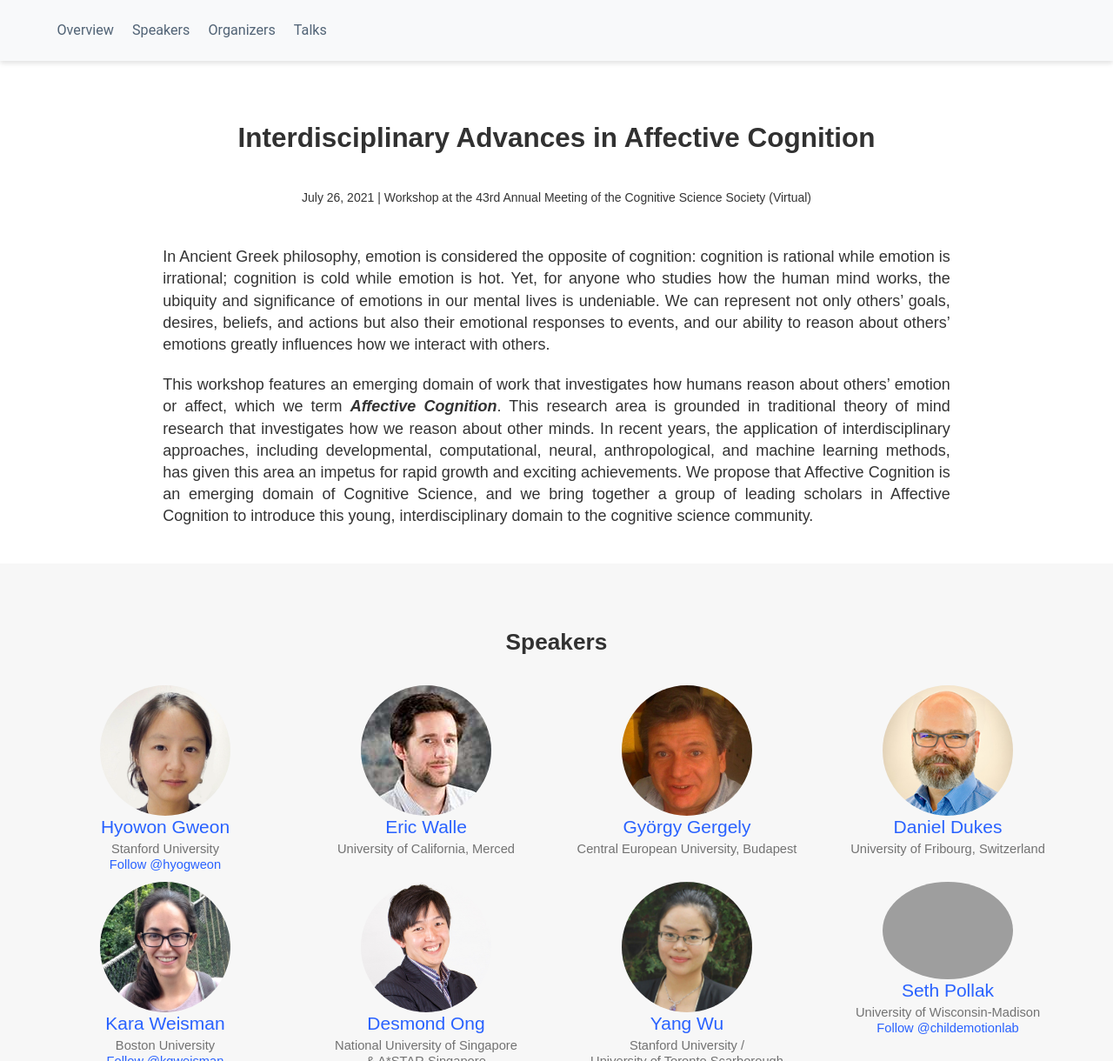
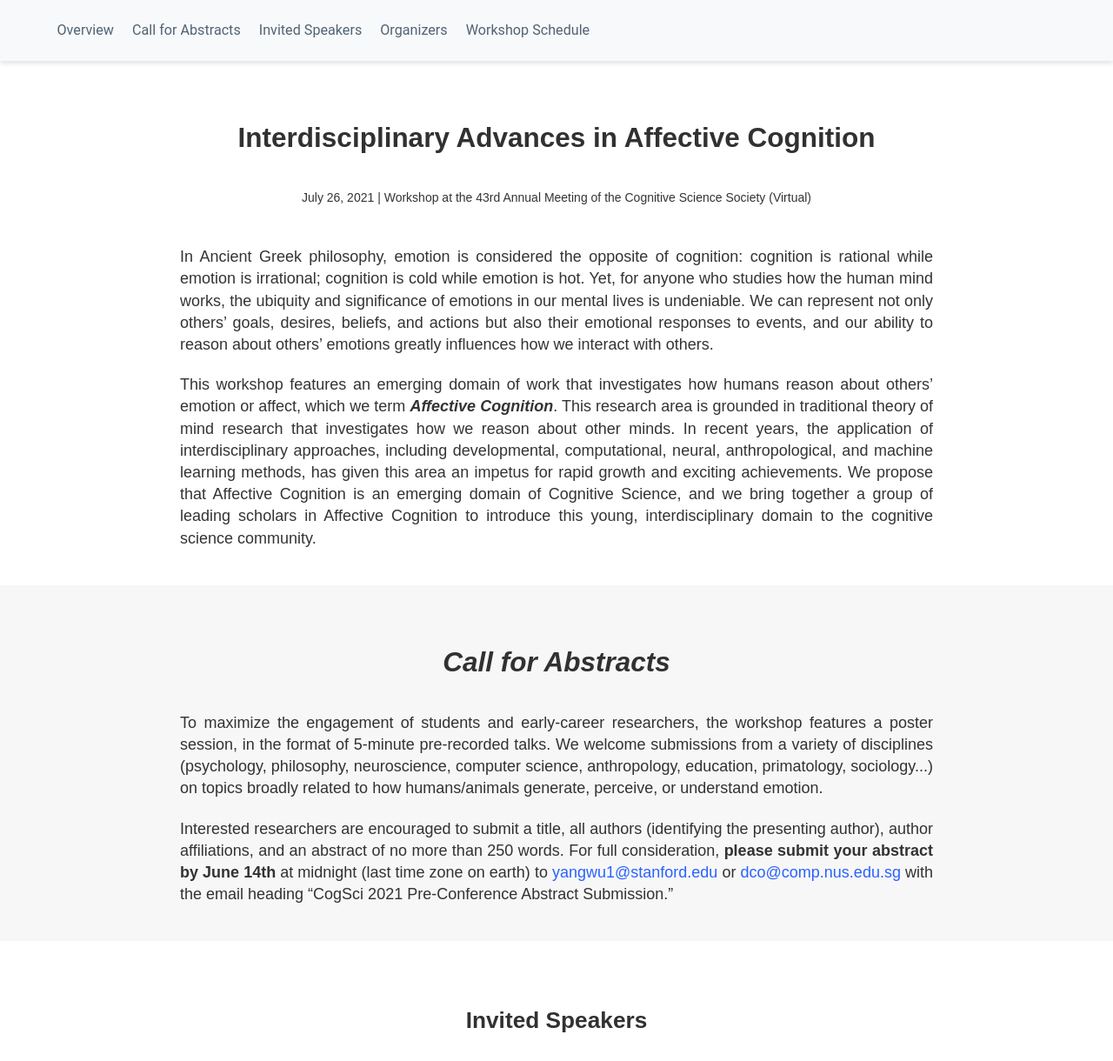
Before and after one commit to affcog/affcog.github.io, a plain HTML site: page index.html in a window 1280 px wide. Shown: the top 1220 px of the page at 87% size. Drawn offline with Linux system fonts and the light colour scheme; grey boxes are pictures that could not be loaded.

Commit message:
adding call for abstracts

```diff
--- a/index.html
+++ b/index.html
@@ -31,13 +31,16 @@
               <a class="nav-link" href="/#overview" data-target="#overview">Overview</a>
             </li>
             <li class="nav-item">
-              <a class="nav-link" href="/#speakers" data-target="#speakers">Speakers</a>
+              <a class="nav-link" href="/#abstracts" data-target="#speakers">Call for Abstracts</a>
+            </li>
+            <li class="nav-item">
+              <a class="nav-link" href="/#speakers" data-target="#speakers">Invited Speakers</a>
             </li>
             <li class="nav-item">
               <a class="nav-link" href="/#organizers" data-target="#organizers">Organizers</a>
             </li>
             <li class="nav-item">
-              <a class="nav-link" href="/#talks" data-target="#talks">Talks</a>
+              <a class="nav-link" href="/#talks" data-target="#talks">Workshop Schedule</a>
             </li>
           </ul>
         </div> <!-- End of div class="collapse navbar-collapse" -->
@@ -48,7 +51,7 @@
 
       <!-- Begin page content -->
 
-      <section id="overview" class="home-section wg-blank   " style="padding: 20px 0 20px 0;custom.css" >
+      <section id="overview" class="home-section wg-blank "style="padding: 20px 15% 20px 15%;custom.css">
         <div class="container">
           <div class="row">
             <div class="col-lg-12">
@@ -58,11 +61,30 @@
               <p align="center" style="font-size: 14px; font-family:Arial">
                 July 26, 2021 | Workshop at the 43rd Annual Meeting of the Cognitive Science Society (Virtual) <br> &nbsp
               </p>
-              <p style="line-height: 140%; font-size: 18px; margin-left: 3.5cm; margin-right: 3.5cm; text-align: justify; font-family:Arial">
+              <p style="line-height: 140%; font-size: 18px; text-align: justify; font-family:Arial">
                 In Ancient Greek philosophy, emotion is considered the opposite of cognition: cognition is rational while emotion is irrational; cognition is cold while emotion is hot. Yet, for anyone who studies how the human mind works, the ubiquity and significance of emotions in our mental lives is undeniable. We can represent not only others’ goals, desires, beliefs, and actions but also their emotional responses to events, and our ability to reason about others’ emotions greatly influences how we interact with others.
               </p>
-              <p style="line-height: 140%; font-size: 18px; margin-left: 3.5cm; margin-right: 3.5cm; text-align: justify; font-family:Arial" >
+              <p style="line-height: 140%; font-size: 18px; text-align: justify; font-family:Arial" >
               This workshop features an emerging domain of work that investigates how humans reason about others’ emotion or affect, which we term <b><em>Affective Cognition</em></b>. This research area is grounded in traditional theory of mind research that investigates how we reason about other minds. In recent years, the application of interdisciplinary approaches, including developmental, computational, neural, anthropological, and machine learning methods, has given this area an impetus for rapid growth and exciting achievements. We propose that Affective Cognition is an emerging domain of Cognitive Science, and we bring together a group of leading scholars in Affective Cognition to introduce this young, interdisciplinary domain to the cognitive science community.
+              </p>
+
+            </div>
+          </div>
+        </div>
+      </section>
+
+      <section id="abstracts" class="home-section wg-blank "style="padding: 20px 15% 20px 15%;custom.css">
+        <div class="container">
+          <div class="row">
+            <div class="col-lg-12">
+              <h2 style="line-height: 300%; text-align: center; font-style: italic"><b>
+                Call for Abstracts
+              </b></h2>
+              <p style="line-height: 140%; font-size: 18px; text-align: justify; font-family:Arial">
+                To maximize the engagement of students and early-career researchers, the workshop features a poster session, in the format of 5-minute pre-recorded talks. We welcome submissions from a variety of disciplines (psychology, philosophy, neuroscience, computer science, anthropology, education, primatology, sociology...) on topics broadly related to how humans/animals generate, perceive, or understand emotion.
+              </p>
+              <p style="line-height: 140%; font-size: 18px; text-align: justify; font-family:Arial" >
+              Interested researchers are encouraged to submit a title, all authors (identifying the presenting author), author affiliations, and an abstract of no more than 250 words. For full consideration, <b>please submit your abstract by June 14th</b> at midnight (last time zone on earth) to <a href = "mailto: yangwu1@stanford.edu">yangwu1@stanford.edu</a> or <a href = "mailto: dco@comp.nus.edu.sg">dco@comp.nus.edu.sg</a> with the email heading “CogSci 2021 Pre-Conference Abstract Submission.”
               </p>
 
             </div>
@@ -77,7 +99,7 @@
           <div class="row justify-content-center people-widget">
 
             <div class="col-md-12 section-heading">
-              <h3 style="line-height: 300%"> Speakers </h3>
+              <h3 style="line-height: 300%"> Invited Speakers </h3>
             </div>
 
             <div class="col-12 col-sm-3 people-person">
@@ -366,9 +388,9 @@
         <div class="container">
           <div class="row justify-content-center people-widget">
             <div class="col-md-12 section-heading">
-            <h3 style="line-height: 300%">Talks</h3>
+            <h3 style="line-height: 300%">Workshop Schedule</h3>
 
-              (Schedule to be announced)
+              (To Be Announced)
 
             </div>
     <!--
```
